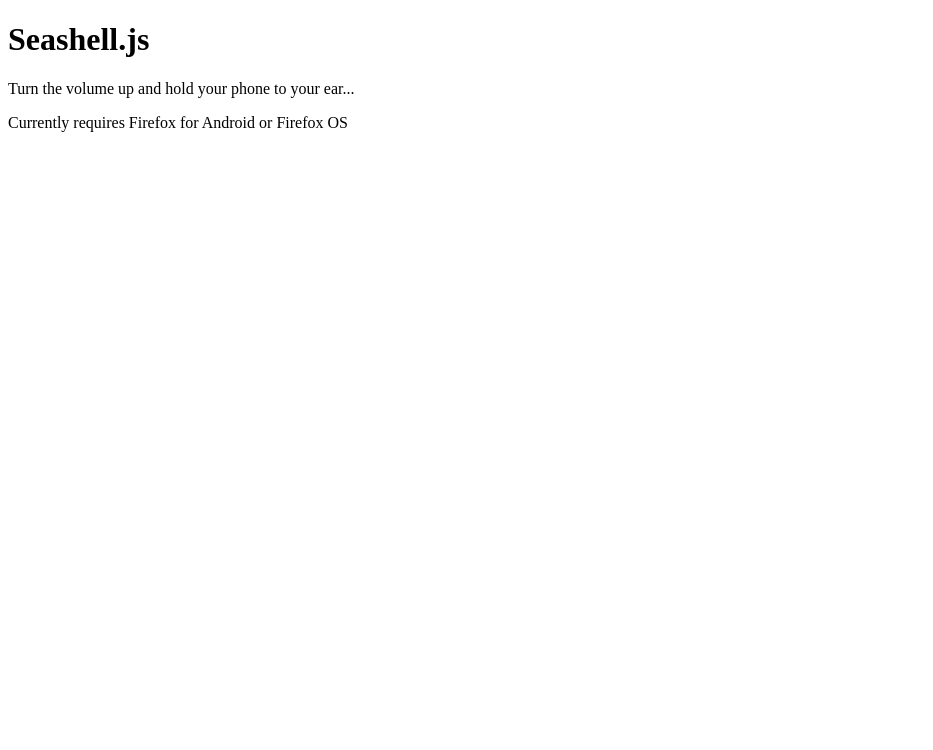
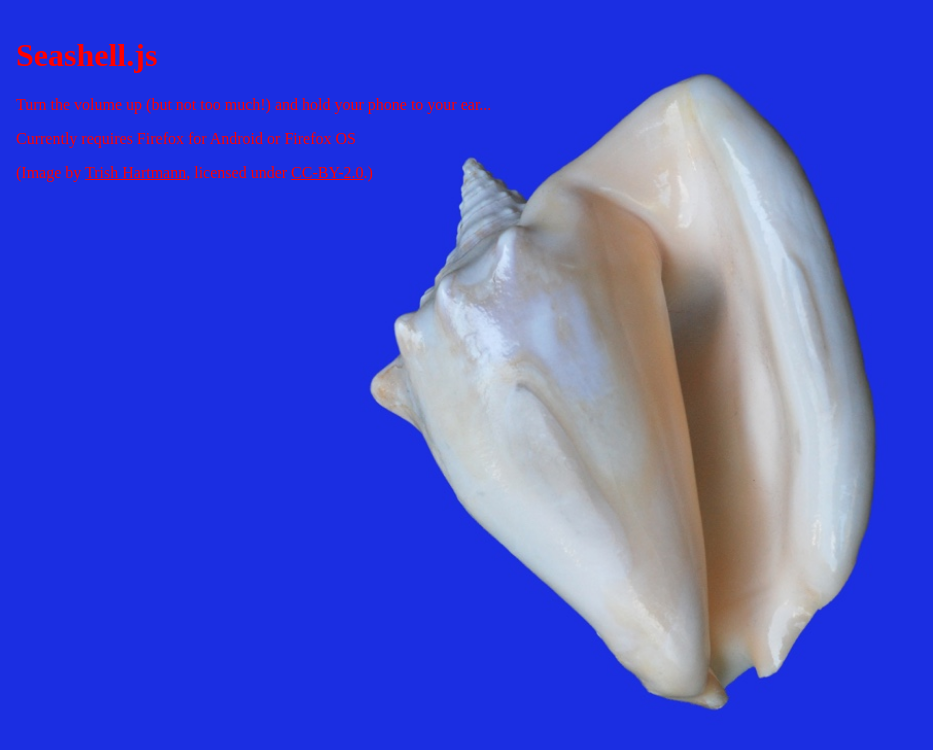
Before and after one commit to callahad/seashell.js, a plain HTML site: page index.html in a window 1280 px wide. Shown: the whole page, without its empty margins (0-933 px from the left). Drawn offline with Linux system fonts and the light colour scheme.

Commit message:
Add horrible css

```diff
--- a/index.html
+++ b/index.html
@@ -3,10 +3,28 @@
   <head>
     <title>Seashell.js</title>
     <script async src="seashell.js"></script>
+    <style>
+      * { box-sizing: border-box; }
+
+      body {
+        color: red;
+        min-height: 100vh;
+        min-width: 100vw;
+        margin: 0; padding: 1em;
+        background-color: #1b2ee2;
+        background-image: url('conch.sm.jpg');
+        background-repeat: no-repeat;
+        background-size: contain;
+        background-position: center;
+      }
+
+      a:link, a:visited, a:hover, a:active { color: red; }
+    </style>
   </head>
   <body>
     <h1>Seashell.js</h1>
-    <p>Turn the volume up and hold your phone to your ear...</p>
+    <p>Turn the volume up (but not too much!) and hold your phone to your ear...</p>
     <p>Currently requires Firefox for Android or Firefox OS</p>
+    <p>(Image by <a href="https://www.flickr.com/photos/21078769@N00/10861040763/">Trish Hartmann</a>, licensed under <a href="https://creativecommons.org/licenses/by/2.0/">CC-BY-2.0</a>.)
   </body>
 </html>
--- a/seashell.js
+++ b/seashell.js
@@ -3,7 +3,6 @@
 // - https://medium.com/web-audio/you-dont-need-that-scriptprocessor-61a836e28b42#.te1de1xc6
 
 var ctx = new AudioContext();
-var node = ctx.createBufferSource();
 var buffer = ctx.createBuffer(1, ctx.sampleRate, ctx.sampleRate);
 var data = buffer.getChannelData(0);
 
@@ -13,6 +12,7 @@ for (var i = 0; i < ctx.sampleRate; i++) {
   data[i] = last * 3.5;
 }
 
+var node = ctx.createBufferSource();
 node.buffer = buffer;
 node.loop = true;
 node.start();
```
Also changed, not shown: conch.sm.jpg (added).
